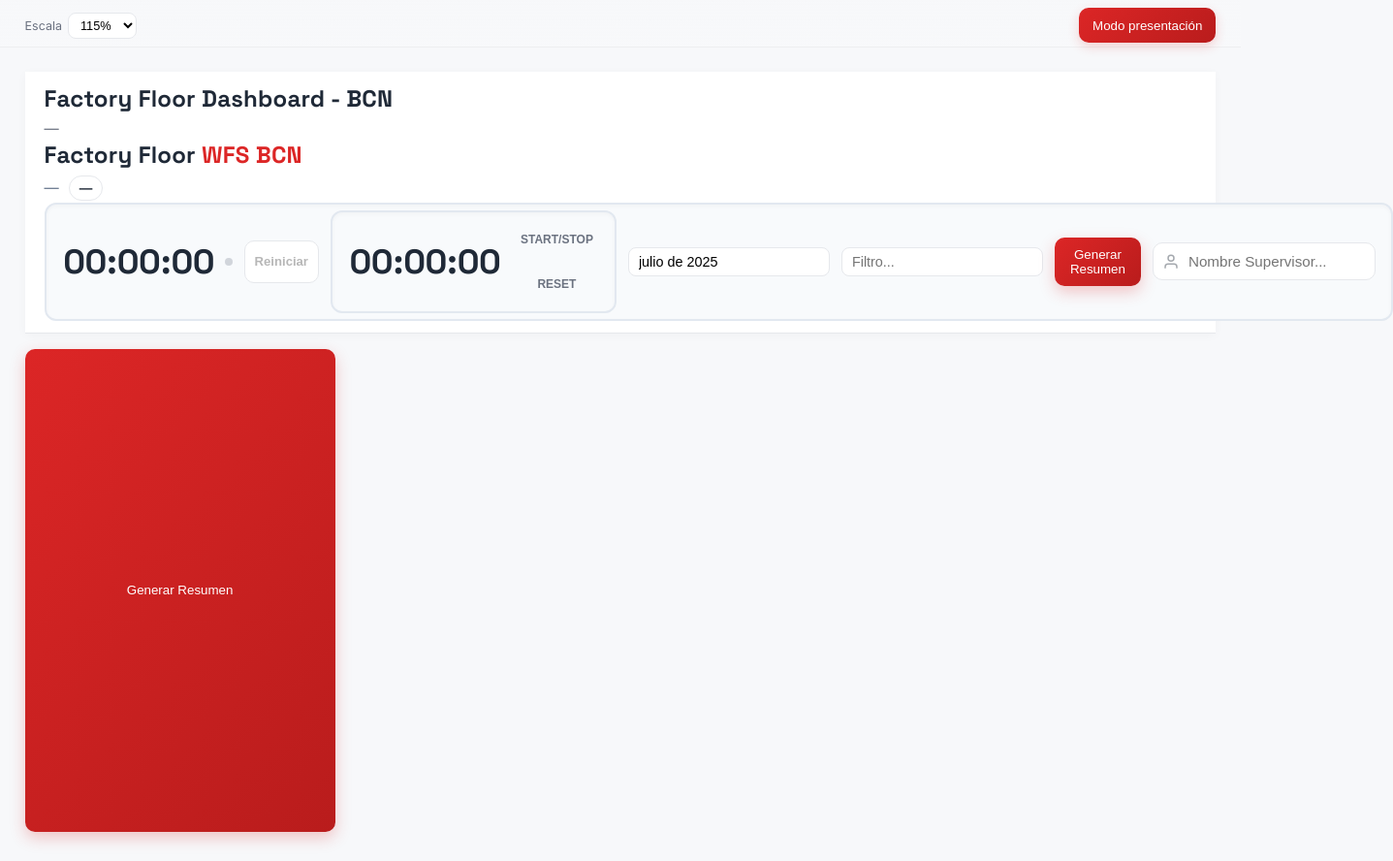
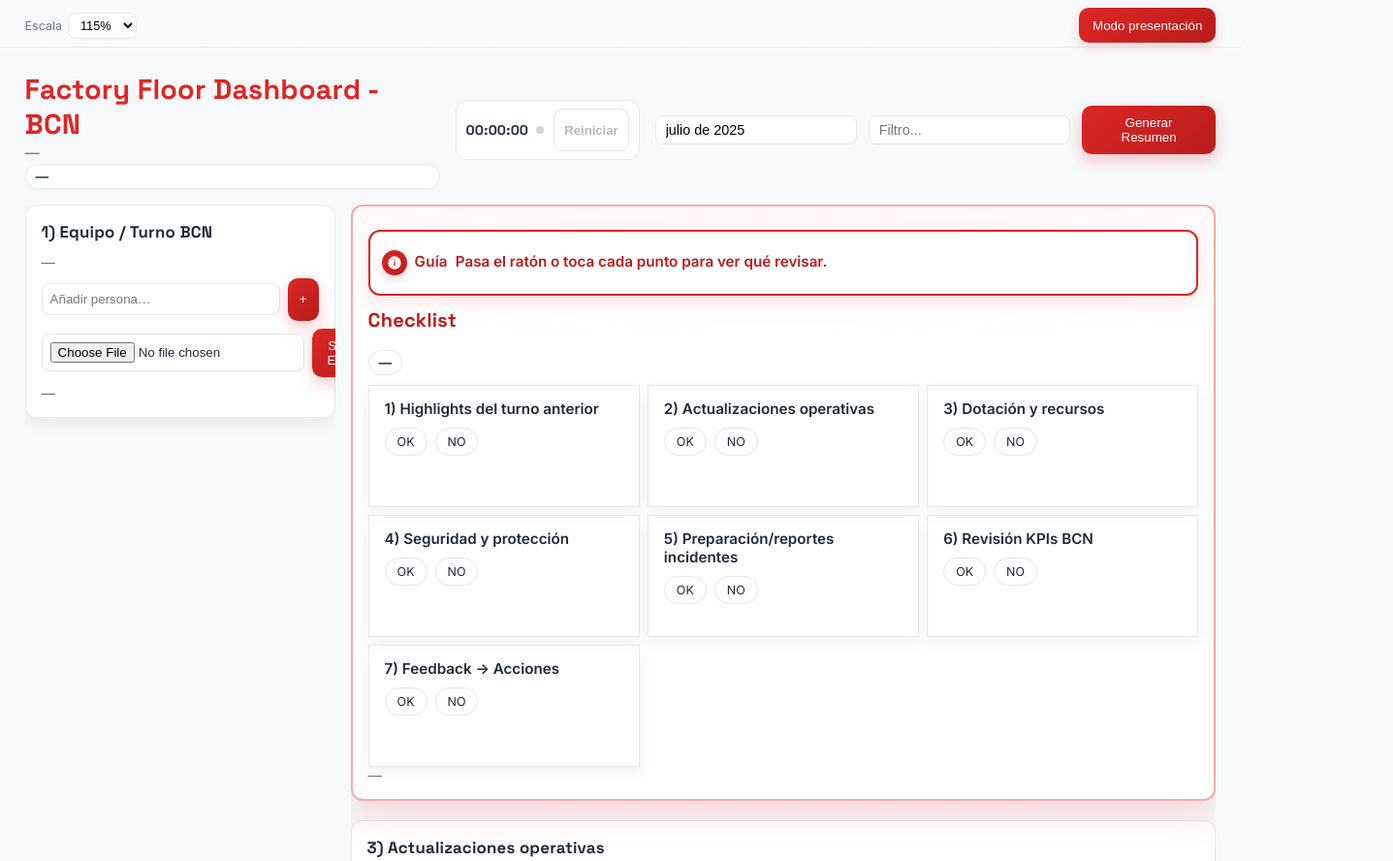
Before and after one commit to ivi41993/Briefing, a plain HTML site: page frontend_bcn/index.html in a window 1280 px wide. Shown: the top 888 px of the page at 97% size, 1437 px wide, since content can reach past the window. Drawn offline with nearby package versions, Linux system fonts and the light colour scheme.

Commit message:
Update index.html

```diff
--- a/frontend_bcn/index.html
+++ b/frontend_bcn/index.html
@@ -1075,113 +1075,7 @@ content: attr(data-placeholder);
 color: var(--text-muted);
 pointer-events: none;
 }
-/* --- HEADER MEJORADO --- */
-header {
-  display: grid;
-  grid-template-columns: 1fr auto 1fr; /* Izquierda | Centro (Timer) | Derecha */
-  align-items: center;
-  gap: 16px;
-  background: #fff;
-  padding: 12px 20px;
-  border-bottom: 1px solid var(--border);
-  box-shadow: 0 2px 10px rgba(0,0,0,0.03);
-}
-
-/* Ajuste para pantallas pequeñas */
-@media (max-width: 1100px) {
-  header { grid-template-columns: 1fr auto; grid-template-rows: auto auto; }
-  .header-controls { grid-column: 1 / -1; justify-content: flex-end; }
-}
-
-.header-left h1 {
-  font-size: 1.5rem;
-  margin-bottom: 4px;
-  color: var(--text);
-}
-.header-left h1 span { color: var(--brand-red-600); } /* Para el "BCN" */
-
-/* --- CRONÓMETRO DIGITAL --- */
-.header-timer {
-  display: flex;
-  align-items: center;
-  gap: 12px;
-  background: #f8fafc;
-  border: 2px solid #e2e8f0;
-  border-radius: 12px;
-  padding: 6px 16px;
-  box-shadow: inset 0 2px 4px rgba(0,0,0,0.03);
-}
-
-.timer-display {
-  font-family: 'Space Grotesk', monospace; /* Fuente monoespaciada */
-  font-size: 2.2rem; /* Grande y legible */
-  font-weight: 700;
-  color: var(--text);
-  font-variant-numeric: tabular-nums; /* Evita que los números "bailen" */
-  line-height: 1;
-  cursor: pointer;
-  min-width: 160px;
-  text-align: center;
-}
-
-.timer-display.is-running { color: var(--brand-red-600); }
-
-.timer-controls {
-  display: flex;
-  flex-direction: column;
-  gap: 2px;
-}
-
-.timer-btn-mini {
-  border: none;
-  background: none;
-  font-size: 0.75rem;
-  font-weight: 700;
-  text-transform: uppercase;
-  color: var(--text-muted);
-  cursor: pointer;
-  padding: 2px 6px;
-  border-radius: 4px;
-}
-.timer-btn-mini:hover { background: #e2e8f0; color: var(--text); }
-
-/* --- CONTROLES Y SUPERVISOR --- */
-.header-controls {
-  display: flex;
-  align-items: center;
-  justify-content: flex-end;
-  gap: 12px;
-}
-
-.supervisor-wrapper {
-  position: relative;
-}
-
-.supervisor-wrapper input {
-  padding: 10px 12px 10px 36px; /* Espacio para icono */
-  border: 1px solid var(--border);
-  border-radius: 10px;
-  font-size: 0.95rem;
-  width: 180px;
-  transition: border-color 0.2s, box-shadow 0.2s;
-}
-.supervisor-wrapper input:focus {
-  border-color: var(--brand-red-600);
-  box-shadow: 0 0 0 3px rgba(220, 38, 38, 0.1);
-  outline: none;
-}
-
-/* Icono de usuario dentro del input */
-.supervisor-icon {
-  position: absolute;
-  left: 10px;
-  top: 50%;
-  transform: translateY(-50%);
-  opacity: 0.4;
-  width: 18px;
-  height: 18px;
-  pointer-events: none;
-}
+
 </style>
 </head>
 <body>
@@ -1209,13 +1103,7 @@ Modo presentación
 <div class="header-left">
 <h1>Factory Floor Dashboard - BCN</h1>
 <div id="now-header">—</div>
-  <!-- IZQUIERDA: Título e Info -->
-  <div class="header-left">
-    <h1>Factory Floor <span>WFS BCN</span></h1>
-    <div style="display:flex; gap:10px; align-items:center;">
-      <div id="now-header" style="font-weight:500; color:#64748b">—</div>
 <span id="shift-badge-header" class="shift-chip">—</span>
-</div>
 </div>
 
 <!-- Cronómetro -->
@@ -1225,37 +1113,12 @@ Modo presentación
 <span class="timer-dot" aria-hidden="true"></span>
 </div>
 <button type="button" class="timer-reset" id="timer-reset" disabled>Reiniciar</button>
-  <!-- CENTRO: Cronómetro Mejorado -->
-  <div class="header-timer" id="timer-widget" aria-label="Cronómetro de reunión">
-    <!-- Pantalla del tiempo -->
-    <div class="timer-display" id="timer-display" title="Clic para Iniciar/Pausar">00:00:00</div>
-
-    <!-- Botones pequeños al lado -->
-    <div class="timer-controls">
-      <button type="button" class="timer-btn-mini" id="timer-toggle">Start/Stop</button>
-      <button type="button" class="timer-btn-mini" id="timer-reset">Reset</button>
-</div>
 </div>
 
 <div class="header-controls">
 <input type="text" class="date-picker" value="julio de 2025">
 <input type="text" placeholder="Filtro...">
 <button class="btn-primary" type="button">Generar Resumen</button>
-  <!-- DERECHA: Supervisor y Acción -->
-  <div class="header-controls">
-    <!-- Input de Supervisor con Icono -->
-    <div class="supervisor-wrapper" title="Nombre del Supervisor">
-      <svg class="supervisor-icon" viewBox="0 0 24 24" fill="none" stroke="currentColor" stroke-width="2">
-        <path d="M20 21v-2a4 4 0 0 0-4-4H8a4 4 0 0 0-4 4v2"></path>
-        <circle cx="12" cy="7" r="4"></circle>
-      </svg>
-      <input type="text" id="briefing-supervisor" placeholder="Nombre Supervisor..." autocomplete="name">
-</div>
-  </header>
-
-    <button class="btn-primary" type="button" id="btn-generate-summary">
-      Generar Resumen
-    </button>
 </div>
 </header>
 
@@ -2010,21 +1873,14 @@ h1.textContent = `Factory Floor Dashboard - ${STATION_CODE}`;
 /* ==========================
   Cronómetro Header
 ========================== */
-/* ==========================
-   Cronómetro Header (Lógica Actualizada)
-========================== */
 (function(){
 const KEY='header_big_timer_v1';
-  const KEY='header_big_timer_bcn_v1'; // Clave distinta para BCN
 let running=false, startedAt=0, elapsed=0, tick=null;
 
 const $ = id => document.getElementById(id);
 const host = $('timer-widget');
 const display = $('timer-display');
 const resetBtn = $('timer-reset');
-  const display = document.getElementById('timer-display');
-  const toggleBtn = document.getElementById('timer-toggle'); // Nuevo botón
-  const resetBtn = document.getElementById('timer-reset');
 
 function fmt(ms){
 const t = Math.floor(ms/1000);
@@ -2033,20 +1889,14 @@ const m = Math.floor((t%3600)/60);
 const s = t%60;
 return `${String(h).padStart(2,'0')}:${String(m).padStart(2,'0')}:${String(s).padStart(2,'0')}`;
 }
-
 function paint(){
 display.textContent = fmt(running ? Date.now()-startedAt : elapsed);
-    if(display) display.textContent = fmt(running ? Date.now()-startedAt : elapsed);
-    if(display) display.classList.toggle('is-running', running);
-}
-
+}
 function save(){
 try{
 localStorage.setItem(KEY, JSON.stringify({running, startedAt, elapsed}));
 }catch(e){}
-    try{ localStorage.setItem(KEY, JSON.stringify({running, startedAt, elapsed})); }catch(e){}
-}
-
+}
 function load(){
 try{
 const s = JSON.parse(localStorage.getItem(KEY)||'null');
@@ -2055,7 +1905,6 @@ running = !!s.running;
 elapsed = Number(s.elapsed)||0;
 startedAt = Number(s.startedAt)||0;
 if (running){
-        // Recalcular elapsed al volver
 const now=Date.now();
 elapsed = Math.max(elapsed, now-startedAt);
 startedAt = now - elapsed;
@@ -2080,48 +1929,24 @@ startedAt = now - elapsed;
 elapsed = Date.now() - startedAt;
 clearInterval(tick); tick=null;
 setUI(); paint(); save();
-
-  function toggle(){
-    if (running) {
-      // Pausar
-      running = false;
-      elapsed = Date.now() - startedAt;
-      clearInterval(tick); tick=null;
-    } else {
-      // Iniciar
-      running = true;
-      startedAt = Date.now() - elapsed;
-      tick = setInterval(paint, 250);
-    }
-    paint(); save();
-}
-
+}
 function reset(){
 running = false; startedAt = 0; elapsed = 0;
 clearInterval(tick); tick=null;
 setUI(); paint(); save();
-    paint(); save();
 }
 
 display?.addEventListener('click', ()=> (running ? pause() : start()));
-  // Listeners
-  display?.addEventListener('click', toggle);
-  toggleBtn?.addEventListener('click', toggle); // Nuevo listener
 resetBtn?.addEventListener('click', reset);
 
 document.addEventListener('visibilitychange', ()=>{
 if (!running) return;
-    // Resync visual al volver a la pestaña
 startedAt = Date.now() - elapsed;
 paint(); save();
-    paint();
-});
-
-  // Init global
+});
+
 window.initHeaderTimer = function(){
 load(); paint(); setUI();
-    load();
-    paint();
 if (running && !tick) tick = setInterval(paint, 250);
 };
 })();
@@ -2482,6 +2307,13 @@ updateTeamMeta(TEAM_STATE);
 }
 
 async function initTeamRoster(){
+  const state = await fetchServerRoster();
+  const list = document.getElementById('team-list');
+  if (state){
+    renderRoster(list, state.people||[], state);
+  }else if(list){
+    list.innerHTML = '<div style="color:var(--text-muted)">Sin datos del roster. Sube el Excel o añade manualmente.</div>';
+  }
     // Bloqueamos carga auto: const state = await fetchServerRoster();
 
     const list = document.getElementById('team-list');
```
Lines whose indentation alone changed are shown as unchanged.
